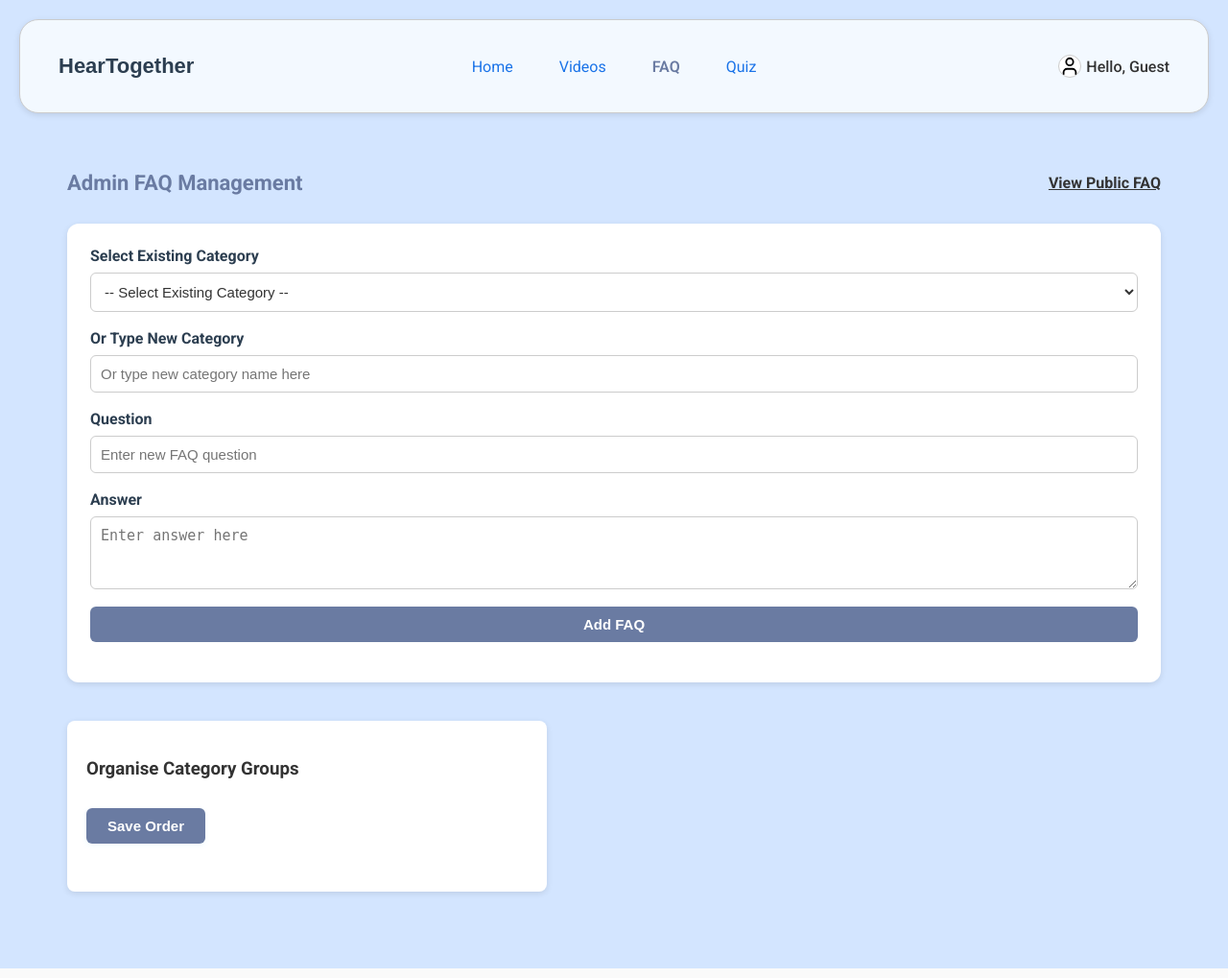
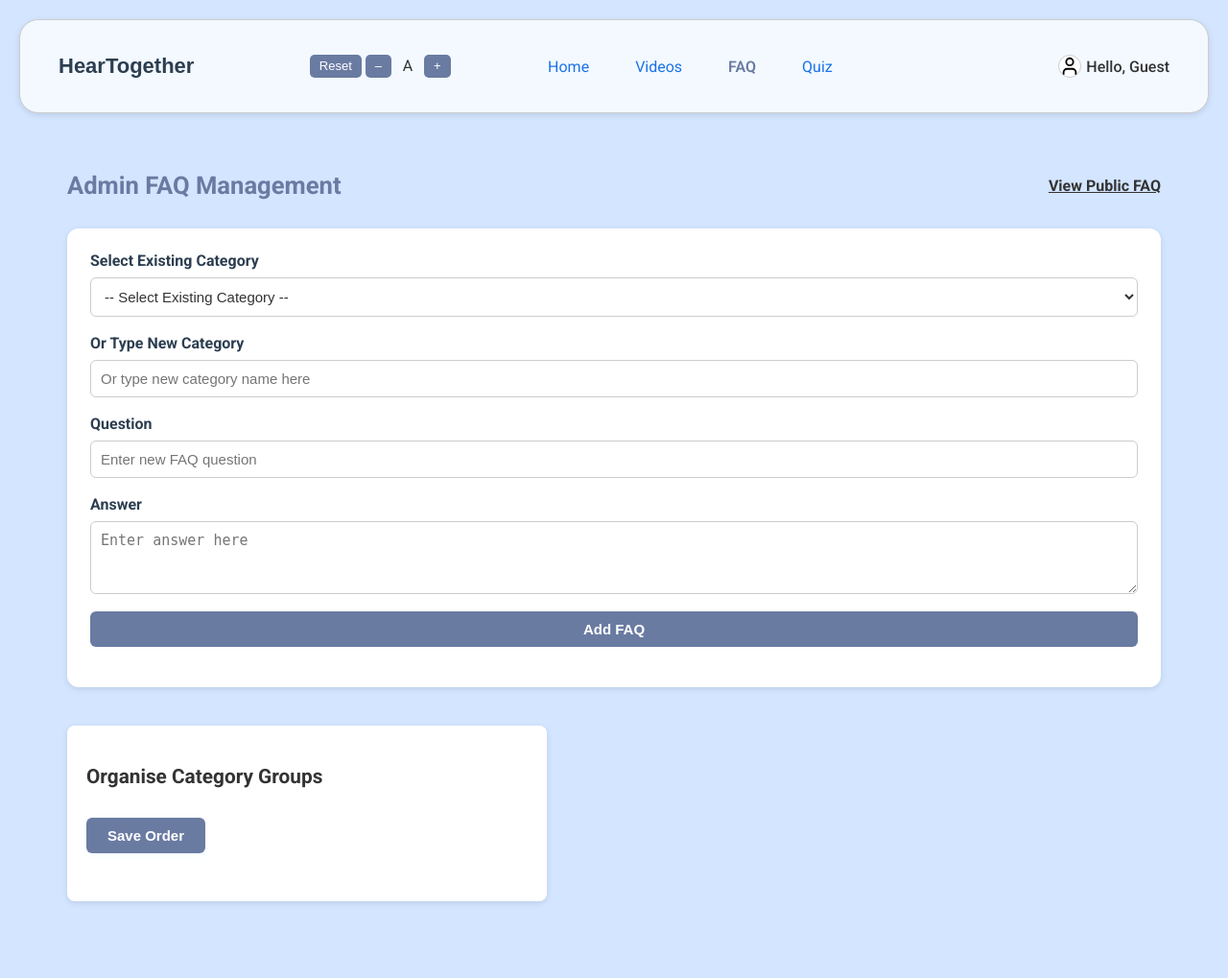
Before and after one commit to soohong-26/HearTogether, a PHP site: page /admin_faq.php in a window 1280 px wide. Shown: the whole page at 96% size. Run offline with PHP 8.4, Linux system fonts and the light colour scheme; data that the repository does not hold is empty.

Commit message:
now with one accessibility setting it will allow the pages fonts to be adjusted for easy viewing

```diff
--- a/nav.php
+++ b/nav.php
@@ -289,6 +289,48 @@ $currentPage = basename($_SERVER['PHP_SELF']);
                 display: none !important;
             }
         }
+
+        .font-size-toggle {
+            display: flex;
+            align-items: center;
+            gap: 4px;
+            margin-left: 12px;
+            user-select: none;
+        }
+        .font-size-toggle button {
+            background: var(--button-background);
+            color: var(--button-text);
+            border: none;
+            border-radius: 5px;
+            padding: 5px 10px;
+            font-size: 13px;
+            cursor: pointer;
+            transition: background 0.2s;
+            line-height: 1.1;
+        }
+        .font-size-toggle button:hover,
+        .font-size-toggle button:focus {
+            background: var(--button-hover);
+        }
+        #fontSizeLabel {
+            min-width: 18px;
+            display: inline-block;
+            text-align: center;
+            transition: font-size 0.2s;
+        }
+
+        /* Universal heading override for scaling with font-size toggle */
+        h1, h2, h3, h4, h5, h6 {
+            font-size: revert;
+            font-size: unset;
+        }
+
+        h1 { font-size: 2.2rem !important; }
+        h2 { font-size: 1.6rem !important; }
+        h3 { font-size: 1.3rem !important; }
+        h4 { font-size: 1.1rem !important; }
+        h5 { font-size: 1rem !important; }
+        h6 { font-size: 0.95rem !important; }
     </style>
 </head>
 <body>
@@ -297,6 +339,15 @@ $currentPage = basename($_SERVER['PHP_SELF']);
     <div class="header-title">
         <a href="homepage.php">HearTogether</a>
     </div>
+
+    <!-- Font Size Toggle -->
+    <div class="font-size-toggle" id="fontSizeToggle">
+        <button type="button" id="fontSizeReset" title="Reset font size">Reset</button>
+        <button type="button" id="fontSizeSmall" title="Decrease font size">–</button>
+        <span id="fontSizeLabel" style="margin: 0 4px; font-size: 15px;">A</span>
+        <button type="button" id="fontSizeLarge" title="Increase font size">+</button>
+    </div>
+
 
     <!-- Navigation Links (CENTER) -->
     <nav>
@@ -387,12 +438,14 @@ $currentPage = basename($_SERVER['PHP_SELF']);
 </header>
 
 <script>
+// Hamburger Menu & Responsive Nav
 document.addEventListener("DOMContentLoaded", function() {
     const hamburger = document.getElementById('hamburgerMenu');
     const navLinks = document.getElementById('navLinks');
     const greetingMobile = document.querySelector('.greeting-mobile');
     const greetingDesktop = document.querySelector('.greeting-desktop');
 
+    // Check window size and display correct greeting block
     function checkWidth() {
         if(window.innerWidth <= 900){
             greetingMobile.style.display = 'flex';
@@ -408,19 +461,19 @@ document.addEventListener("DOMContentLoaded", function() {
     // Listen for resize
     window.addEventListener('resize', checkWidth);
 
-    // Hamburger click
+    // Hamburger click toggles menu
     hamburger.addEventListener('click', function() {
         navLinks.classList.toggle('open');
     });
 
-    // Keyboard accessibility
+    // Keyboard accessibility for hamburger
     hamburger.addEventListener('keydown', function(e) {
         if (e.key === "Enter" || e.key === " ") {
             navLinks.classList.toggle('open');
         }
     });
 
-    // Close menu when link clicked (mobile)
+    // Close menu when a link is clicked (mobile)
     document.querySelectorAll('.nav-links a').forEach(link => {
         link.addEventListener('click', function() {
             if(window.innerWidth <= 900){
@@ -429,6 +482,48 @@ document.addEventListener("DOMContentLoaded", function() {
         });
     });
 });
+
+// Font Size Toggle
+const fontSizeSmallBtn = document.getElementById('fontSizeSmall');
+const fontSizeLargeBtn = document.getElementById('fontSizeLarge');
+const fontSizeResetBtn = document.getElementById('fontSizeReset');
+const fontSizeLabel = document.getElementById('fontSizeLabel');
+const htmlRoot = document.documentElement;
+
+const FONT_SIZE_KEY = "ht_fontsize";
+const DEFAULT_SIZE = 16;
+const MIN_SIZE = 12;
+const MAX_SIZE = 24;
+
+// Helper to set font size on <html> for whole site
+function setFontSize(size) {
+    size = Math.max(MIN_SIZE, Math.min(MAX_SIZE, size));
+    htmlRoot.style.fontSize = size + "px";
+    fontSizeLabel.textContent = "A";
+    fontSizeLabel.style.fontSize = size + "px";
+    localStorage.setItem(FONT_SIZE_KEY, size);
+}
+
+// On load, use saved font size or default
+let currentSize = parseInt(localStorage.getItem(FONT_SIZE_KEY)) || DEFAULT_SIZE;
+setFontSize(currentSize);
+
+fontSizeSmallBtn.addEventListener('click', function() {
+    if (currentSize > MIN_SIZE) {
+        currentSize -= 2;
+        setFontSize(currentSize);
+    }
+});
+fontSizeLargeBtn.addEventListener('click', function() {
+    if (currentSize < MAX_SIZE) {
+        currentSize += 2;
+        setFontSize(currentSize);
+    }
+});
+fontSizeResetBtn.addEventListener('click', function() {
+    currentSize = DEFAULT_SIZE;
+    setFontSize(currentSize);
+});
 </script>
 </body>
 </html>
```
Also changed, not shown: 1 other file.
